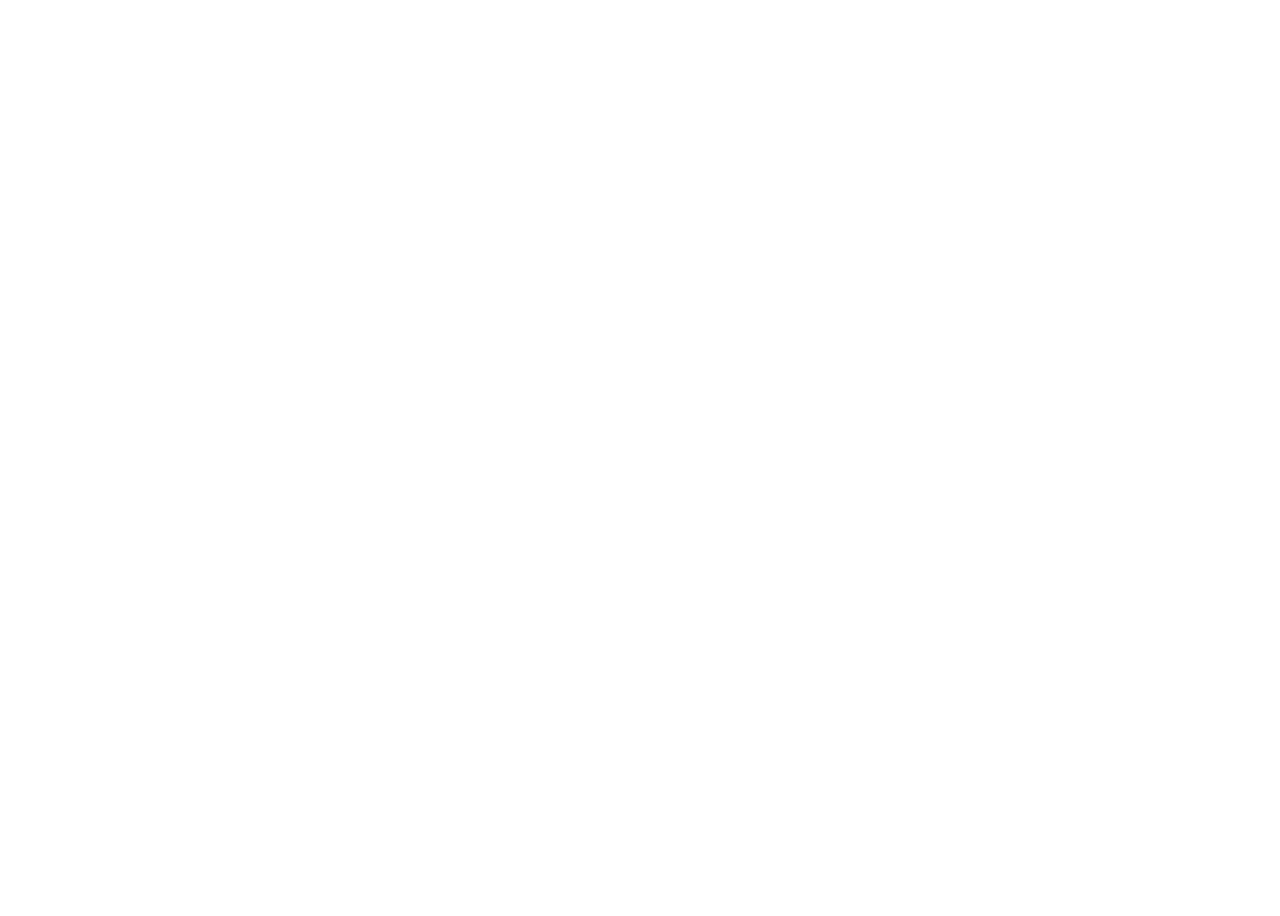
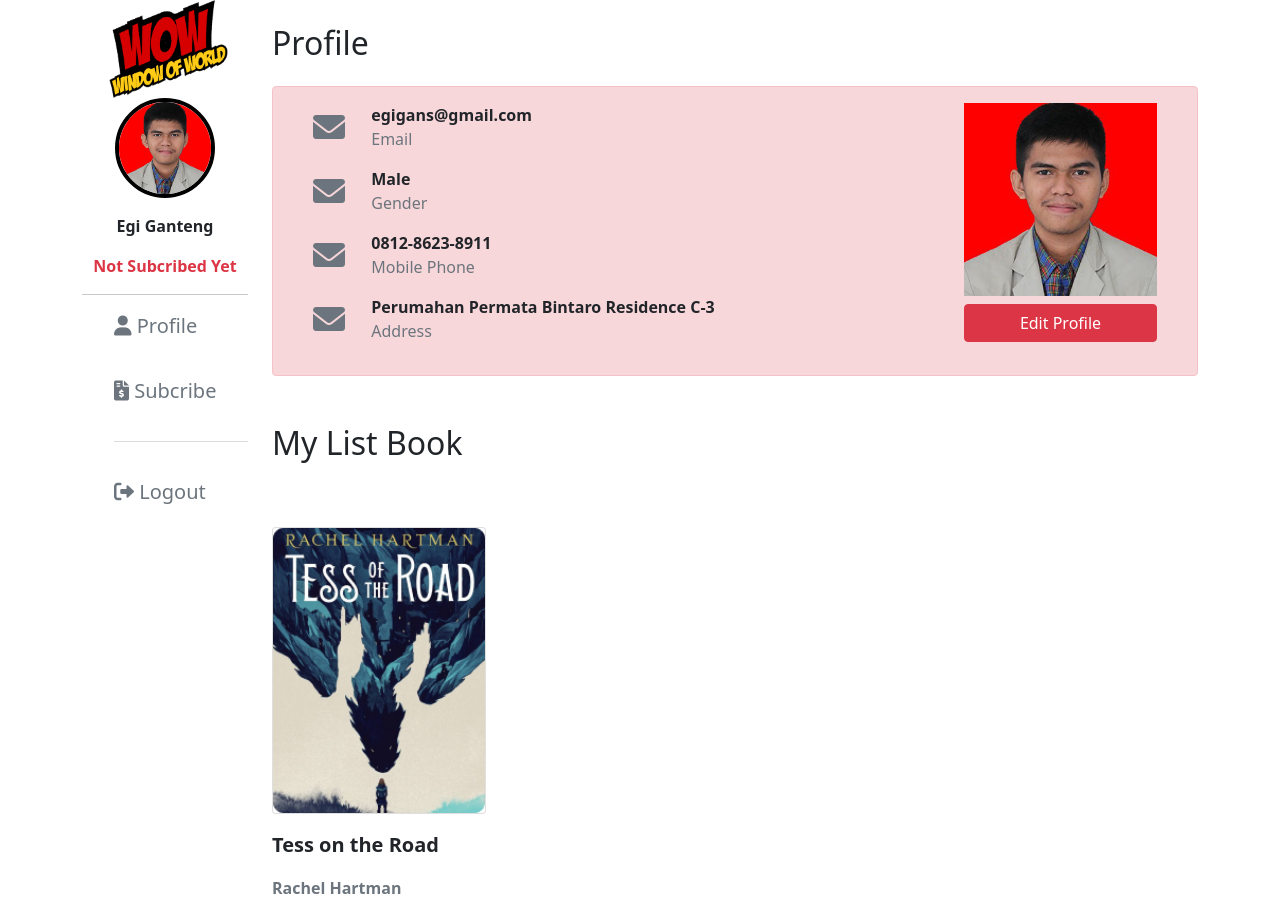
Before and after one commit to badruti94/nis_wow, a React (Create React App) app: page /profile in a window 1280 px wide. Before the commit this address had no page. Before the commit the page ends 800 px from the top, so only its background shows below. Built offline with nearby package versions, Linux system fonts and the light colour scheme.

Commit message:
add subscribe

```diff
--- a/src/App.js
+++ b/src/App.js
@@ -3,6 +3,7 @@
 import Landing from './pages/landing/Landing'
 import Home from './pages/Home'
 import Subcribe from './pages/Subcribe';
+import Profile from './pages/Profile';
 
 function App() {
   return (
@@ -11,6 +12,7 @@
         <Route exact path='/' element={<Landing />} />
         <Route exact path='/home' element={<Home />} />
         <Route exact path='/subcribe' element={<Subcribe />} />
+        <Route exact path='/profile' element={<Profile />} />
       </Routes>
     </Router>
   );
--- /dev/null
+++ b/src/components/List.js
@@ -0,0 +1,16 @@
+import { Card, Col } from "reactstrap"
+
+const List = (props) => {
+    const { img, title, author } = props
+    return (
+        <Col className='col-md-3 mt-3'>
+            <Card style={{ width: '100%' }} >
+                <img src={'http://localhost:3000/' + img} alt="" />
+            </Card>
+            <p className='mt-3 fw-bold fs-5' >{title}</p>
+            <p className='mt-3 fw-bold fs-6 text-secondary' >{author}</p>
+        </Col>
+    )
+}
+
+export default List
--- a/src/components/sidebar.css
+++ b/src/components/sidebar.css
@@ -6,6 +6,7 @@
 .profile-image {
     border-radius: 500px;
     width: 100px;
+    border: 4px solid black;
 }
 
 .name,
--- a/src/pages/Home.js
+++ b/src/pages/Home.js
@@ -1,20 +1,10 @@
 import React from 'react'
 import { Card, CardBody, Col, Container, Row } from 'reactstrap'
+import List from '../components/List'
 import Sidebar from '../components/Sidebar'
 import subcribeNow from './subcribe-now.png'
 
-const List = (props) => {
-    const { img, title, author } = props
-    return (
-        <Col className='col-md-3 mt-3'>
-            <Card style={{ width: '100%' }} >
-                <img src={'http://localhost:3000/' + img} alt="" />
-            </Card>
-            <p className='mt-3 fw-bold fs-5' >{title}</p>
-            <p className='mt-3 fw-bold fs-6 text-secondary' >{author}</p>
-        </Col>
-    )
-}
+
 
 const Home = () => {
     return (
--- /dev/null
+++ b/src/pages/Profile.js
@@ -0,0 +1,80 @@
+import React from 'react'
+import { Alert, Button, Card, Col, Container, Row } from 'reactstrap'
+import List from '../components/List'
+import Sidebar from '../components/Sidebar'
+import myImg from './my-img.jpg'
+
+const Data = (props) => {
+    const { icon, label, value } = props
+    return (
+        <Row className='text-secondary' >
+            <Col className='col-sm-1 me-1' ><i className={`fa-solid ${icon} fa-2x mt-2`} style={{ width: '200px' }} ></i></Col>
+            <Col>
+                <p><span className='text-dark fw-bold' >{value}</span> <br />
+                    {label}</p>
+            </Col>
+        </Row>
+    )
+}
+
+const Profile = () => {
+    return (
+        <Container>
+            <Row>
+                <Sidebar />
+                <Col>
+                    <h2 className='mt-4 mb-4' >Profile</h2>
+                    <Alert color='danger' >
+                        <Container>
+                            <Row>
+                                <Col>
+                                    <Data
+                                        icon={'fa-envelope'}
+                                        label={'Email'}
+                                        value={'egigans@gmail.com'}
+                                    />
+                                    <Data
+                                        icon={'fa-envelope'}
+                                        label={'Gender'}
+                                        value={'Male'}
+                                    />
+                                    <Data
+                                        icon={'fa-envelope'}
+                                        label={'Mobile Phone'}
+                                        value={'0812-8623-8911'}
+                                    />
+                                    <Data
+                                        icon={'fa-envelope'}
+                                        label={'Address'}
+                                        value={'Perumahan Permata Bintaro Residence C-3'}
+                                    />
+                                </Col>
+                                <Col className='col-md-3' >
+                                    <div>
+                                        <img src={myImg} alt="" style={{ width: '100%', display: 'block' }} />
+                                        <Button
+                                            color='danger'
+                                            className='danger mt-2'
+                                            style={{ width: '100%' }}
+                                        >Edit Profile</Button>
+                                    </div>
+                                </Col>
+
+                            </Row>
+                        </Container>
+                    </Alert>
+                    <h2 className='mt-5 mb-5' >My List Book</h2>
+                    <Row>
+                        <List
+                            img={'buku-4.png'}
+                            title={'Tess on the Road'}
+                            author={'Rachel Hartman'}
+                        />
+                    </Row>
+                </Col>
+            </Row>
+        </Container>
+    )
+}
+
+export default Profile
```
Also changed, not shown: src/pages/my-img.jpg (added).
